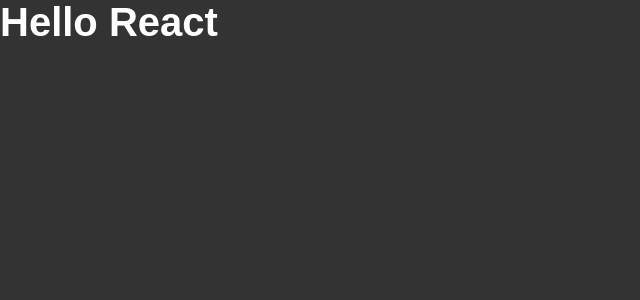
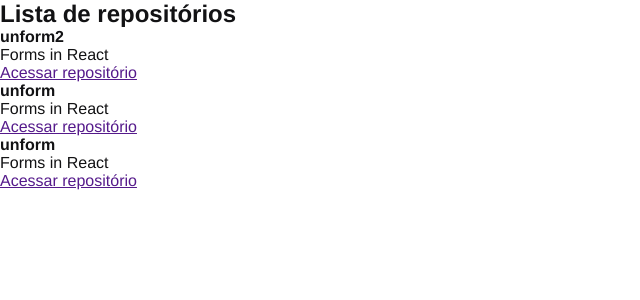
Before and after one commit to brunafinSD/ignite, a React app: page / in a window 1280 px wide. Shown: the top 300 px of the page, without its empty margins (0-640 px from the left). Built offline with nearby package versions, Linux system fonts and the light colour scheme.

Commit message:
primeiro component React

```diff
--- a/src/App.jsx
+++ b/src/App.jsx
@@ -1,5 +1,6 @@
+import { RepositoryList } from './components/RepositoryList'
 import './styles/global.scss'
 export function App() {
     // throw new Error ('Eita Giovana o forninho caiu');
-    return <h1>Hello React</h1>
+    return <RepositoryList>Hello React</RepositoryList>
 }
--- /dev/null
+++ b/src/components/RepositoryList.jsx
@@ -0,0 +1,26 @@
+const repositoryName = 'unform2';
+
+export function RepositoryList(){
+    return (
+        <section className="repository-list">
+            <h1>Lista de repositórios</h1>
+            <ul>
+                <li>
+                    <strong>{repositoryName}</strong>
+                    <p>Forms in React</p>
+                    <a href="">Acessar repositório</a>
+                </li>
+                <li>
+                    <strong>unform</strong>
+                    <p>Forms in React</p>
+                    <a href="">Acessar repositório</a>
+                </li>
+                <li>
+                    <strong>unform</strong>
+                    <p>Forms in React</p>
+                    <a href="">Acessar repositório</a>
+                </li>
+            </ul>
+        </section>
+    )
+}
--- a/src/styles/global.scss
+++ b/src/styles/global.scss
@@ -5,11 +5,6 @@
 }
 
 body{
-    font-family: Arial, Helvetica, sans-serif;
-    background-color: #333;
-    color: #fff;
-
-    h1{
-        font-size: 2.5rem;
-    }
+    font: 16px "Helvetica Neue", Arial, sans-serif;
+    color: #121214;
 }
```
Also changed, not shown: anotacoes.txt.
